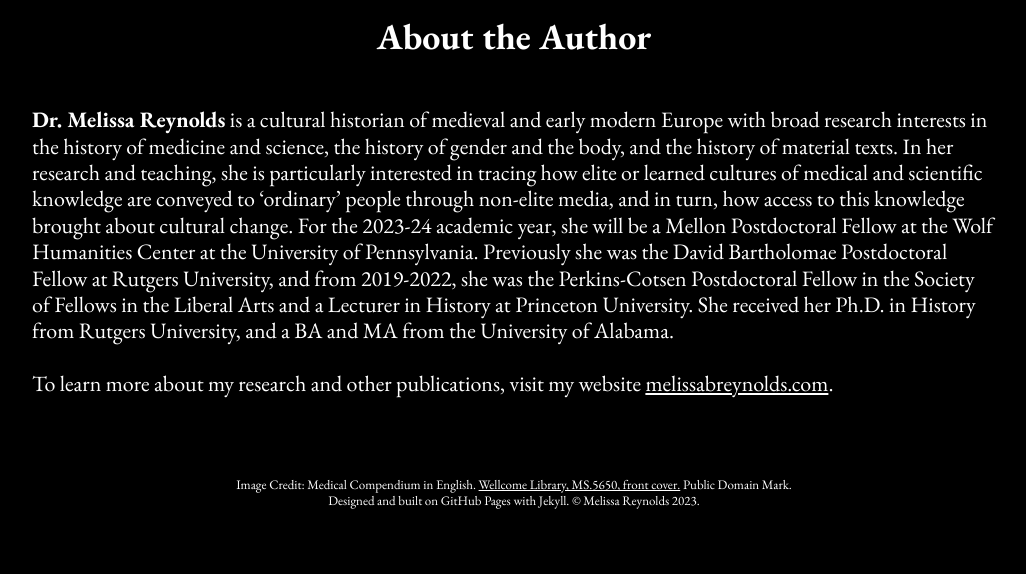
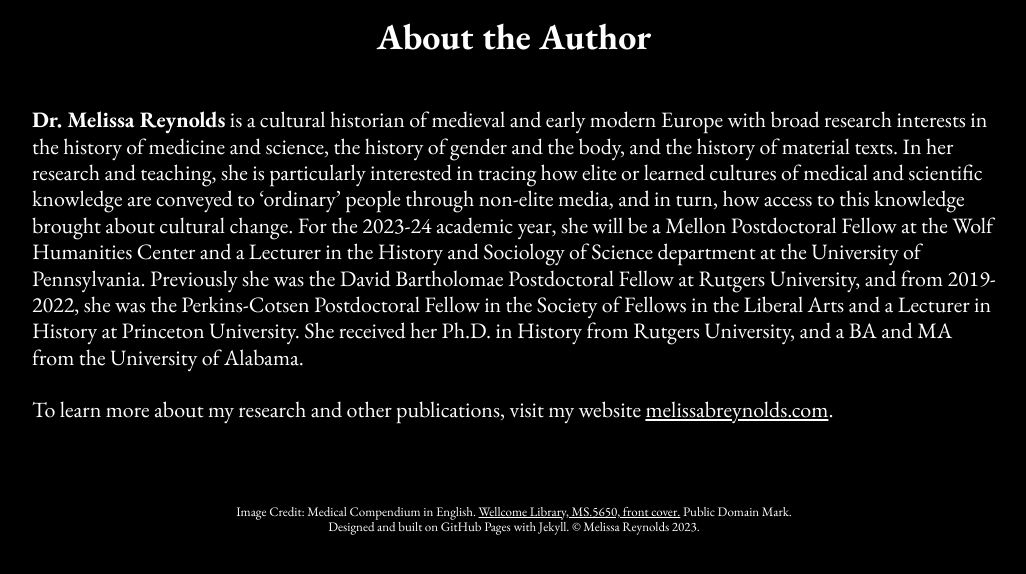
Before and after one commit to readingpractice/readingpractice.github.io, a Jekyll site: the page built from author.md, in a window 1280 px wide, cut to the strip 243-817 px from the top of the page. Shown: the whole strip, without its empty margins (126-1152 px from the left). Built offline with Jekyll 4.4.1, drawn with Linux system fonts in a browser that asks for light colours; some web fonts are replaced.

Commit message:
Updated author bio to include Penn lectureship

```diff
--- a/author.md
+++ b/author.md
@@ -11,7 +11,8 @@ material texts. In her research and teaching, she is particularly interested in
 tracing how elite or learned cultures of medical and scientific knowledge are conveyed
 to ‘ordinary’ people through non-elite media, and in turn, how access to this knowledge
 brought about cultural change. For the 2023-24 academic year, she will be a Mellon Postdoctoral
-Fellow at the Wolf Humanities Center at the University of Pennsylvania. Previously she was
+Fellow at the Wolf Humanities Center and a Lecturer in the History and Sociology of Science
+department at the University of Pennsylvania. Previously she was
 the David Bartholomae Postdoctoral Fellow at Rutgers University, and from 2019-2022, she was
 the Perkins-Cotsen Postdoctoral Fellow in the Society of Fellows in
 the Liberal Arts and a Lecturer in History at Princeton University. She received her Ph.D.
```
